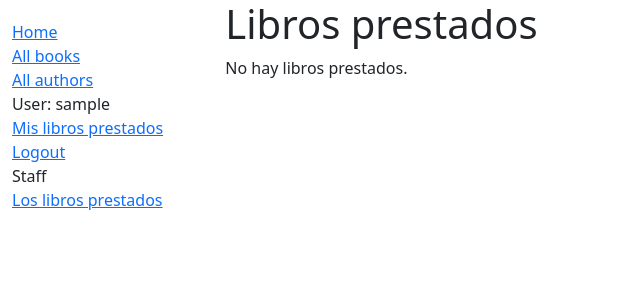
After one commit to danii1107/PSI_1, a Django app: page /catalog/allbooks/ in a window 1280 px wide. The commit adds this page. Shown: the top 300 px of the page, without its empty margins (0-640 px from the left). Run offline with Django 4.2, Linux system fonts and the light colour scheme; a user stored in the database is signed in; tables that the repository leaves empty hold one stand-in row (values such as "Sample post").

Commit message:
parte 8 con bonus

```diff
--- a/locallibrary/catalog/models.py
+++ b/locallibrary/catalog/models.py
@@ -138,3 +138,8 @@ class Language(models.Model):
         String para representar el Objeto Modelo
         """
         return self.name
+
+class Staff(models.Model):
+    """
+    Modelo que representa un bibliotecario
+    """
--- a/locallibrary/catalog/templates/base_generic.html
+++ b/locallibrary/catalog/templates/base_generic.html
@@ -26,9 +26,13 @@
               {% if user.is_authenticated %}
                 <li>User: {{ user.get_username }}</li>
                 <li><a href="{% url 'my-borrowed' %}">Mis libros prestados</a></li>
-                <li><a href="{% url 'logout'%}?next={{request.path}}">Cerrar sesión</a></li>
+                <li><a href="{% url 'logout'%}?next={{request.path}}">Logout</a></li>
               {% else %}
-                <li><a href="{% url 'login'%}?next={{request.path}}">Iniciar sesión</a></li>
+                <li><a href="{% url 'login'%}?next={{request.path}}">Login</a></li>
+              {% endif %}
+              {% if user.is_staff %}
+                <li> Staff </li>
+                <li><a href="{% url 'all-borrowed' %}">Los libros prestados</a></li>
               {% endif %}
             </ul>
           {% endblock %}
--- /dev/null
+++ b/locallibrary/catalog/templates/catalog/bookinstance_list_all_borrowed.html
@@ -0,0 +1,19 @@
+{% extends "base_generic.html" %}
+
+{% block content %}
+    <h1>Libros prestados</h1>
+
+    {% if bookinstance_list %}
+    <ul>
+
+      {% for bookinst in bookinstance_list %}
+      <li class="{% if bookinst.is_overdue %}text-danger{% endif %}">
+        <a href="{% url 'book-detail' bookinst.book.pk %}">{{bookinst.book.title}}</a> ({{ bookinst.due_back }}) - {{ bookinst.borrower }}
+      </li>
+      {% endfor %}
+    </ul>
+
+    {% else %}
+      <p>No hay libros prestados.</p>
+    {% endif %}
+{% endblock %}
--- a/locallibrary/catalog/urls.py
+++ b/locallibrary/catalog/urls.py
@@ -12,3 +12,7 @@ urlpatterns = [
 urlpatterns += [
     path('mybooks/', views.LoanedBooksByUserListView.as_view(), name='my-borrowed'),
 ]
+
+urlpatterns += [
+    path('allbooks/', views.LoanedBooksListView.as_view(), name='all-borrowed'),
+]
--- a/locallibrary/catalog/views.py
+++ b/locallibrary/catalog/views.py
@@ -64,3 +64,26 @@ class LoanedBooksByUserListView(LoginRequiredMixin,generic.ListView):
 
     def get_queryset(self):
         return BookInstance.objects.filter(borrower=self.request.user).filter(status__exact='o').order_by('due_back')
+
+class LoanedBooksByUserListView(LoginRequiredMixin,generic.ListView):
+    """
+    Vista genérica basada en clases que enumera los libros prestados al usuario actual.
+    """
+    model = BookInstance
+    template_name ='catalog/bookinstance_list_borrowed_user.html'
+    paginate_by = 10
+
+    def get_queryset(self):
+        return BookInstance.objects.filter(borrower=self.request.user).filter(status__exact='o').order_by('due_back')
+
+
+class LoanedBooksListView(LoginRequiredMixin,generic.ListView):
+    """
+    Vista genérica basada en clases que enumera los libros prestados al usuario actual.
+    """
+    model = BookInstance
+    template_name ='catalog/bookinstance_list_all_borrowed.html'
+    paginate_by = 10
+
+    def get_queryset(self):
+        return BookInstance.objects.filter(status__exact='o').order_by('due_back')
```
